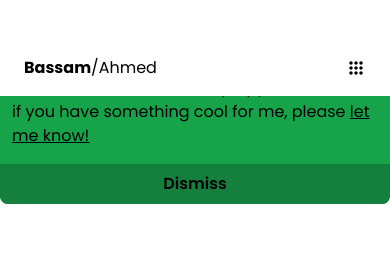
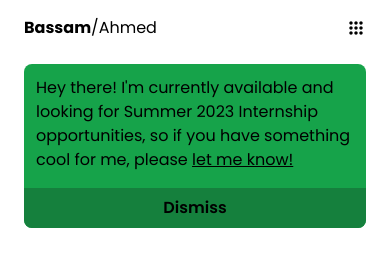
Before and after one commit to BaamAhmed/portfolio-v2-react, a React (Create React App) app: page / in a window 390 px wide. Shown: the top 278 px of the page. Built offline with nearby package versions, Linux system fonts and the light colour scheme.

Commit message:
fixed top margin padding issue on homepage

```diff
--- a/src/components/Flash.tsx
+++ b/src/components/Flash.tsx
@@ -8,7 +8,7 @@ function Flash() {
     }
 
     return (
-        <>
+        <div className='mt-10'>
             {showMsg &&
             <div className="flex flex-col justify-between col-span-1 md:col-span-2 bg-green-600 mt-10 rounded-lg">
                 <h1 className='mb-1 p-3'>
@@ -24,7 +24,7 @@ function Flash() {
                 </button>
 
             </div>}
-        </>
+        </div>
     )
 }
 
--- a/src/pages/Home.tsx
+++ b/src/pages/Home.tsx
@@ -6,9 +6,9 @@ import Flash from '../components/Flash';
 function Home() {
 
     return (
-        <div className='p-0 md:p-10'>
-            <Flash/>
-            <div className="grid grid-cols-1 md:grid-cols-2 p-5 md:p-6 md:p-10 min-h-screen md:px-10 md:px-20">
+        <div className='p-6 md:p-10'>
+            <Flash />
+            <div className="grid grid-cols-1 md:grid-cols-2 p-0 md:p-6 md:p-10 min-h-screen md:px-10 md:px-20">
                 <div className="flex flex-col justify-center align-center">
                     <h4 className="text-lg">Hello there!</h4>
 
```
